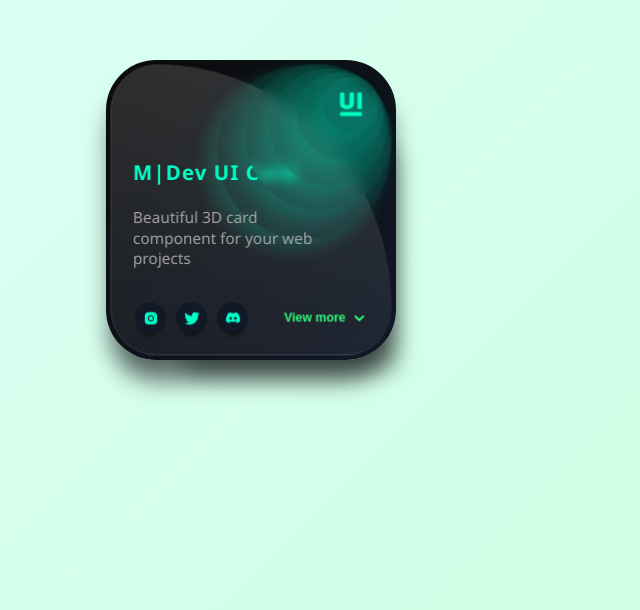
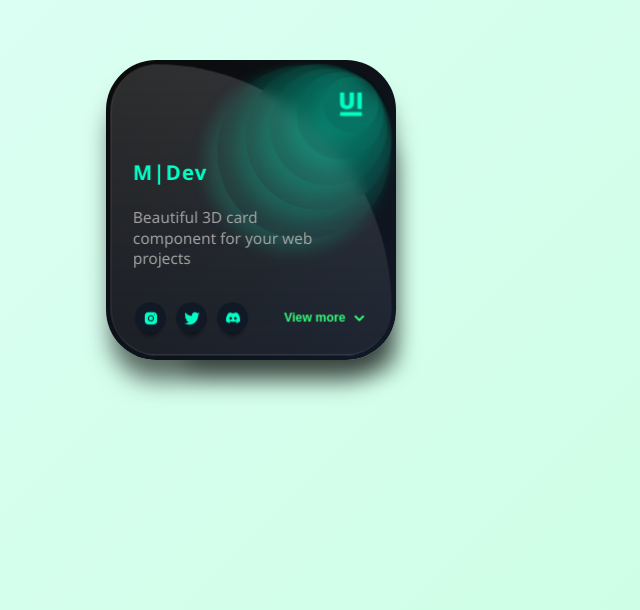
Before and after one commit to marcovalentino-dev/socket-ui, a plain HTML site: page index.html in a window 1280 px wide. Shown: the part 190-800 px from the top of the page, without its empty margins (389-1029 px from the left). Drawn offline with Linux system fonts and the light colour scheme.

Commit message:
modify index

```diff
--- a/index.html
+++ b/index.html
@@ -25,7 +25,7 @@
             </div>
             <div class="glass"></div>
             <div class="content">
-                <span class="title">M|Dev UI Card</span>
+                <span class="title">M|Dev</span>
                 <span class="text">Beautiful 3D card component for your web projects</span>
             </div>
             <div class="bottom">
```
